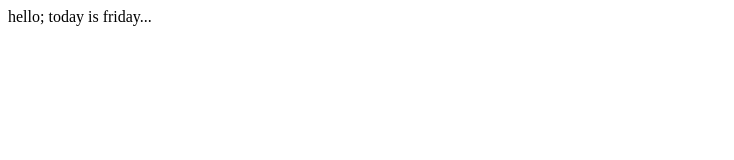
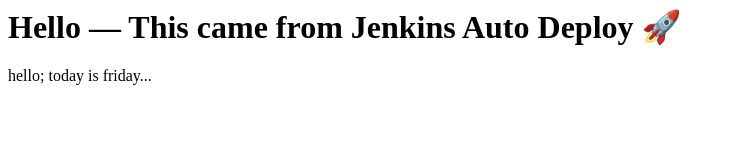
Before and after one commit to navinkumar2701007/magic-website, a plain HTML site: page index.html in a window 1280 px wide. Shown: the whole page, without its empty margins (0-734 px from the left). Drawn offline with Linux system fonts and the light colour scheme.

Commit message:
Update index.html

```diff
--- a/index.html
+++ b/index.html
@@ -1,3 +1,4 @@
+<h1>Hello — This came from Jenkins Auto Deploy 🚀</h1>
 
  hello;
        today is friday...
```
